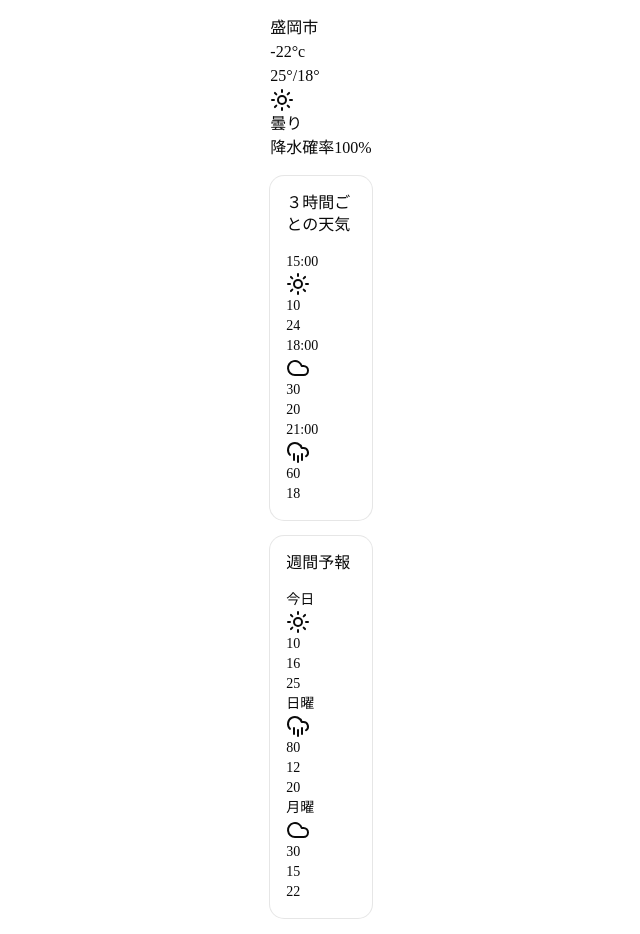
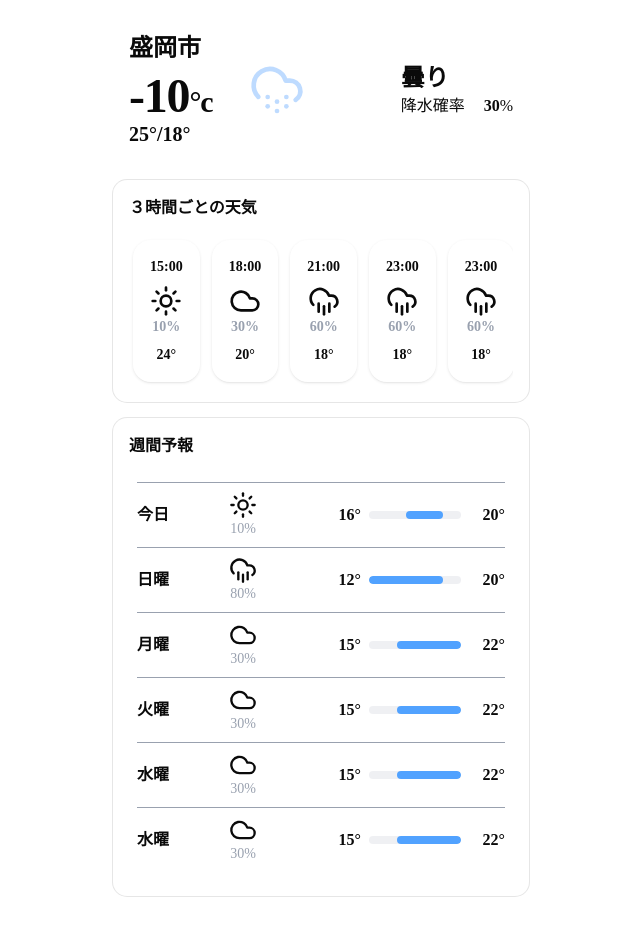
Before and after one commit to junmachan3962dev/weather-app-nextjs, a Next.js app: page /test in a window 1280 px wide. Shown: the whole page, without its empty margins (319-959 px from the left). After the commit the page ends 912 px from the top, so only its background shows below. Built offline with nearby package versions, Linux system fonts and the light colour scheme.

Commit message:
コンポーネントのcssの実装（変更の可能性あり）

```diff
--- a/app/test/page.tsx
+++ b/app/test/page.tsx
@@ -1,18 +1,18 @@
 import type { CurrentWeather, HourlyWeather, DailyWeather } from "@/types/Weather";
 import { CurrentWeather as CurrentWeatherComponent } from "@/component/CurrentWeather";
-import { HourlyWeather as HourlyWeatherComponent } from "@/component/HourlyWeather"; // パスと名前を修正
-import { DailyWeather as DailyWeatherComponent } from "@/component/DailyWeather";     // パスを修正
+import { HourlyWeather as HourlyWeatherComponent } from "@/component/HourlyWeather";
+import { DailyWeather as DailyWeatherComponent } from "@/component/DailyWeather";
 
 export default function TestPage() {
   const currentMockData: CurrentWeather = {
     time: "14:00",
     city: "盛岡市",
     condition: "Cloud",
-    icon: "Sun",
-    temp: -22,
+    icon: "CloudSnow",
+    temp: -10,
     tempMax: 25,
     tempMin: 18,
-    precipitation: 100,
+    precipitation: 30,
   };
 
   const hourlyMockData: HourlyWeather[] = [
@@ -43,14 +43,41 @@ export default function TestPage() {
       tempMin: 15,
       precipitation: 60,
     },
+    {
+      time: "23:00",
+      condition: "CloudRain",
+      icon: "CloudRain",
+      temp: 18,
+      tempMax: 19,
+      tempMin: 15,
+      precipitation: 60,
+    },
+    {
+      time: "23:00",
+      condition: "CloudRain",
+      icon: "CloudRain",
+      temp: 18,
+      tempMax: 19,
+      tempMin: 15,
+      precipitation: 60,
+    },
+    {
+      time: "23:00",
+      condition: "CloudRain",
+      icon: "CloudRain",
+      temp: 18,
+      tempMax: 19,
+      tempMin: 15,
+      precipitation: 60,
+    },
   ];
 
-  const dailyMockData: DailyWeather[] = [ // 必要に応じて型を指定
+  const dailyMockData: DailyWeather[] = [
     {
       day: "今日",
       condition: "Sun",
       icon: "Sun",
-      tempMax: 25,
+      tempMax:20,
       tempMin: 16,
       precipitation: 10,
     },
@@ -70,10 +97,34 @@ export default function TestPage() {
       tempMin: 15,
       precipitation: 30,
     },
+    {
+      day: "火曜",
+      condition: "Cloud",
+      icon: "Cloud",
+      tempMax: 22,
+      tempMin: 15,
+      precipitation: 30,
+    },
+    {
+      day: "水曜",
+      condition: "Cloud",
+      icon: "Cloud",
+      tempMax: 22,
+      tempMin: 15,
+      precipitation: 30,
+    },
+    {
+      day: "水曜",
+      condition: "Cloud",
+      icon: "Cloud",
+      tempMax: 22,
+      tempMin: 15,
+      precipitation: 30,
+    },
   ];
 
   return (
-    <main className="mx-auto max-w-md p-4 space-y-4 min-h-screen">
+    <main className="w-full max-w-md p-4 mx-auto min-h-screen space-y-4">
       {/* CurrentWeather.tsx確認用 */}
       <section className="w-full">
         <CurrentWeatherComponent currentData={currentMockData} />
@@ -81,7 +132,7 @@ export default function TestPage() {
 
       {/* HourlyWeather.tsx確認用 */}
       <section className="w-full">
-        <HourlyWeatherComponent hourlyData={hourlyMockData} /> {/* スペルミス修正 */}
+        <HourlyWeatherComponent hourlyData={hourlyMockData} />
       </section>
 
       {/* DailyWeather.tsx確認用 */}
--- a/component/CurrentWeather.tsx
+++ b/component/CurrentWeather.tsx
@@ -13,31 +13,31 @@ export function CurrentWeather({ currentData }: CurrentWeatherProps) {
   //アイコンの色をマップから取得（存在しない場合はDefault)
   const iconColor = WEATHER_COLOR_MAP[currentData.icon] ?? WEATHER_COLOR_MAP["Default"];
   return (
-    <section>
+    <section className="flex items-center justify-between p-4">
       {/* 左コンテンツエリア */}
-      <div>
+      <div className="flex items-center justify-center">
         <div>
-          <h2>{currentData.city}</h2>
-          <div>
+          <h2 className="mb-2 text-2xl font-bold">{currentData.city}</h2>
+          <div className="w-[120px] text-5xl font-bold tracking-tight">
             {currentData.temp}
-            <span>°c</span>
+            <span className="text-3xl">°c</span>
           </div>
           {/* 最高気温、最低気温 表示エリア */}
-          <div>
+          <div className="text-xl font-semibold">
             <span>{currentData.tempMax}°/</span>
             <span>{currentData.tempMin}°</span>
           </div>
         </div>
         {/* 天気アイコンコンポーネント */}
-        <Icon />
+        <Icon className={`w-14 h-14 ${iconColor}`} />
       </div>
       {/* 右コンテンツエリア */}
       <div>
         {/*  conditionを日本語に変換して表示 */}
-        <div>
+        <div className="text-2xl font-semibold">
           {WEATHER_LABEL_MAP[currentData.condition]}
         </div>
-        <div>降水確率<span>{currentData.precipitation}</span>%</div>
+        <div className="font-medium text-base">降水確率<span className="inline-block w-[35px] font-bold text-right">{currentData.precipitation}</span>%</div>
       </div>
     </section>
   );
--- a/component/DailyWeather.tsx
+++ b/component/DailyWeather.tsx
@@ -1,35 +1,57 @@
 import type { DailyWeather } from "@/types/Weather";
 import { WEATHER_ICON_MAP } from "@/utils/weather-map";
-import {
-  Card,
-  CardContent,
-  CardHeader,
-  CardTitle,
-} from "@/components/ui/card";
+import { Card, CardContent, CardHeader, CardTitle } from "@/components/ui/card";
 
 interface DailyWeatherProps {
   dailyData: DailyWeather[];
 }
 
 export function DailyWeather({ dailyData }: DailyWeatherProps) {
+  //1.全体の制定・最高気温を計算
+  const allMin = Math.min(...dailyData.map((d) => d.tempMin));
+  const allMax = Math.max(...dailyData.map((d) => d.tempMax));
+  const tempRange = allMax - allMin || 1; //0徐算防止
   return (
     <Card>
       <CardHeader>
-        <CardTitle>週間予報</CardTitle>
+        <CardTitle className="text-base font-bold">週間予報</CardTitle>
       </CardHeader>
       <CardContent>
-        <ul>
+        <ul className="p-2">
           {dailyData.map((item) => {
+            //2. 各日のバーの位置と幅を計算
+            const leftPercent = ((item.tempMin - allMin) / tempRange) * 100;
+            const widthPercent = Math.max(
+              ((item.tempMax - item.tempMin) / tempRange) * 100,
+              6,
+            );
             //アイコン名に対応するコンポーネントを取得する
             //万が一iconが不正な値でもアプリが壊れないようにデフォルト値を設定する
-            const Icon = WEATHER_ICON_MAP[item.icon] ?? WEATHER_ICON_MAP["Default"];
+            const Icon =
+              WEATHER_ICON_MAP[item.icon] ?? WEATHER_ICON_MAP["Default"];
             return (
-              <li key={item.day}>
-                <p>{item.day}</p>
-                <Icon />
-                <p>{item.precipitation}</p>
-                <p>{item.tempMin}</p>
-                <p>{item.tempMax}</p>
+              <li key={item.day} className="flex items-center justify-between pt-2 pb-2 border-t border-gray-400">
+                <div className="flex items-center justify-between w-[120px]">
+                  <p className="text-base font-semibold">{item.day}</p>
+                  <div className="flex flex-col items-center text-center">
+                    <Icon className="w-7 h-7 text-3xl" />
+                    <p className="text-sm text-gray-400">{item.precipitation}%</p>
+                  </div>
+                </div>
+                {/* 最低最高気温、プログレスバー */}
+                <div className="flex items-center justify-between w-[180px] space-x-2">
+                  <span className="w-9 text-base font-semibold text-right">{item.tempMin}°</span>
+                  <div className="flex-1 h-2 bg-gray-200/60 rounded-full relative overflow-hidden">
+                    <div
+                      className="absolute h-full bg-blue-400 rounded-full"
+                      style={{
+                        left: `${leftPercent}%`,
+                        width: `${widthPercent}%`,
+                      }}
+                    />
+                  </div>
+                  <span className="w-9 text-base font-semibold text-right">{item.tempMax}°</span>
+                </div>
               </li>
             );
           })}
--- a/component/HourlyWeather.tsx
+++ b/component/HourlyWeather.tsx
@@ -5,25 +5,31 @@ import { Card, CardContent, CardHeader, CardTitle } from "@/components/ui/card";
 interface HourlyWeatherProps {
   hourlyData: HourlyWeather[];
 }
+
 export function HourlyWeather({ hourlyData }: HourlyWeatherProps) {
   return (
     <Card>
       <CardHeader>
-        <CardTitle>３時間ごとの天気</CardTitle>
+        <CardTitle className="font-bold text-base">３時間ごとの天気</CardTitle>
       </CardHeader>
+
       <CardContent>
-        <ul>
+        <ul className="flex items-center overflow-x-auto scrollbar-none scroll-smooth snap-x snap-proximity p-1 gap-3">
           {hourlyData.map((item) => {
-            //アイコン名に対応するコンポーネントを取得する
-            //万が一iconが不正な値でもアプリが壊れないようにデフォルト値を設定する
-            const Icon = WEATHER_ICON_MAP[item.icon] ?? WEATHER_ICON_MAP["Default"];
+            const Icon =
+              WEATHER_ICON_MAP[item.icon] ?? WEATHER_ICON_MAP["Default"];
             return (
-            <li key={item.time}>
-              <p>{item.time}</p>
-              <Icon />
-              <p>{item.precipitation}</p>
-              <p>{item.temp}</p>
-            </li>
+              <li
+                key={item.time}
+                className="snap-center shrink-0 space-y-2 p-4 rounded-2xl border border-white/20 bg-white/40 backdrop-blur-md  shadow-sm text-center font-semibold"
+              >
+                <p>{item.time}</p>
+                <div>
+                  <Icon className="mx-auto w-8 h-8" />
+                  <p className="text-sm text-gray-400">{item.precipitation}%</p>
+                </div>
+                <p>{item.temp}°</p>
+              </li>
             );
           })}
         </ul>
--- a/package.json
+++ b/package.json
@@ -17,6 +17,7 @@
     "react": "19.2.8",
     "react-dom": "19.2.8",
     "shadcn": "^4.21.0",
+    "tailwind-scrollbar-hide": "^4.0.0",
     "tw-animate-css": "^1.4.0"
   },
   "devDependencies": {
```
Also changed, not shown: app/globals.css (line endings or trailing spaces), 1 other file (tests, documents, lock files or other folders).
